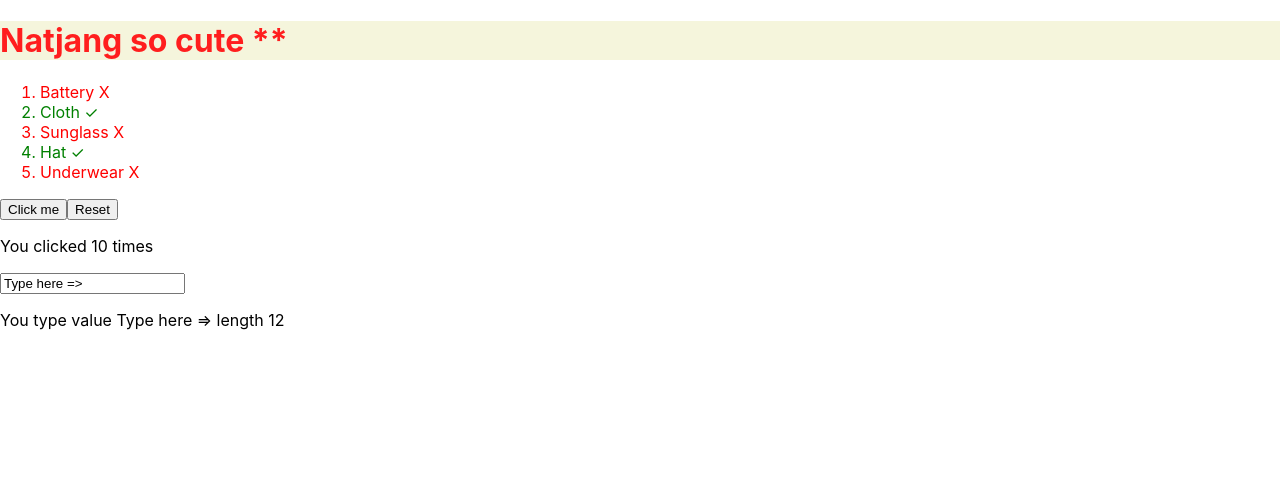
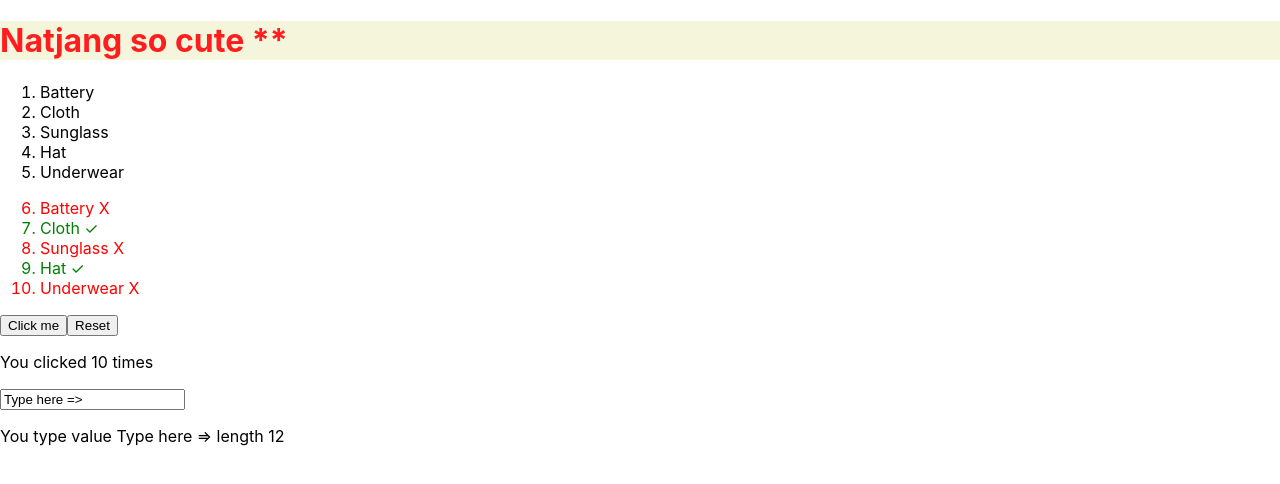
Before and after one commit to Natjang/codespaces-react, a React (Vite) app: page / in a window 1280 px wide. Shown: the top 484 px of the page. Built offline with nearby package versions, Linux system fonts and the light colour scheme.

Commit message:
Complete array

```diff
--- a/src/Counter.jsx
+++ b/src/Counter.jsx
@@ -14,18 +14,21 @@ function Item({name, isPacked}) {
 
 }
 export default function Counter() {
-    const item = ['Battery','Cloth','Sunglass','Hat','Underwear'];
+    const Item1 = ['Battery','Cloth','Sunglass','Hat','Underwear'];
     const [count, setCount] = useState(10);
     const [value, setValue] = useState("Type here =>");
     //const OnTextChange=event=>{setValue(event.target.value);
 
+    const Item_list=Item1.map((IT)=><li>{IT}</li>)
     return (<>
     <ol>
+        <p>{Item_list}</p>
         <Item name = "Battery" isPacked={false} />
         <Item name = "Cloth" isPacked={true}/>
         <Item name = "Sunglass"/>
         <Item name = "Hat" isPacked={true}/>
         <Item name = "Underwear"/>
+
     </ol>
 
     <button onClick={() => setCount(count + 1)}> Click me </button>
```
